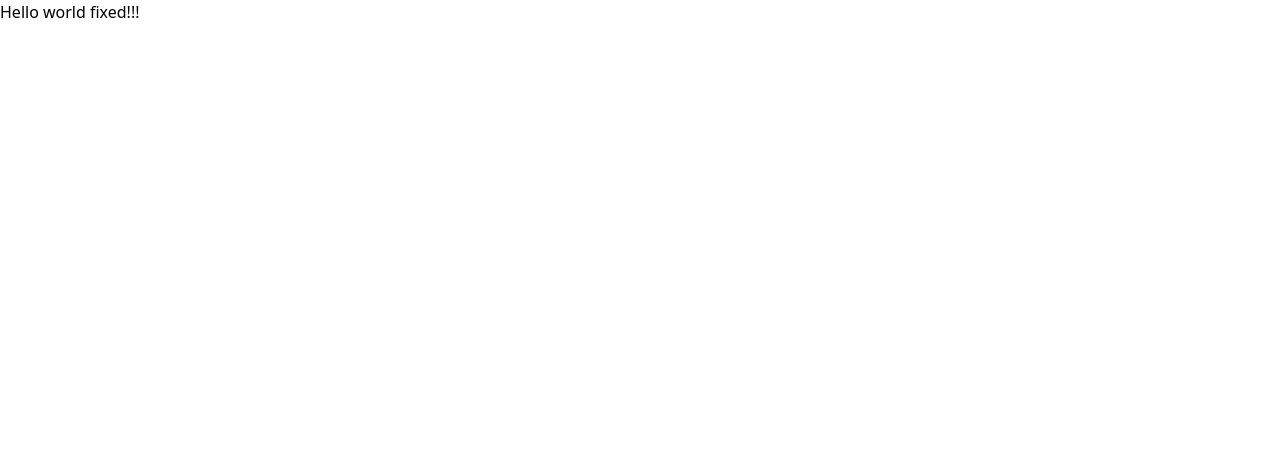
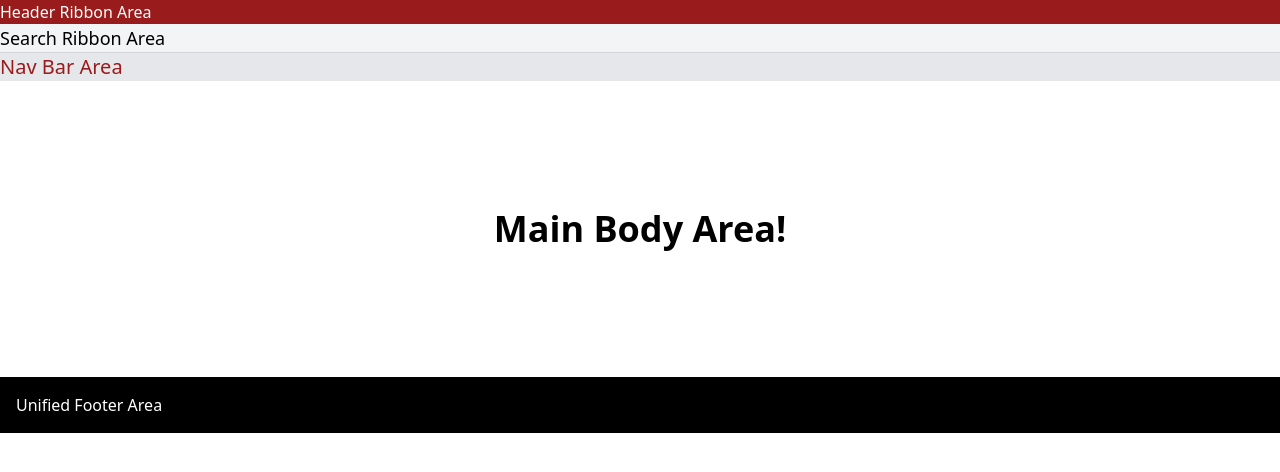
Before and after one commit to AngelineZhu/react_demo_new_world, a React (Create React App) app: page / in a window 1280 px wide. Shown: the top 472 px of the page. Built offline with nearby package versions, Linux system fonts and the light colour scheme.

Commit message:
Unified Layout

```diff
--- a/src/App.js
+++ b/src/App.js
@@ -1,10 +1,8 @@
+import HomePage from "./HomePage/HomePage";
 
 function App() {
   return (
-    <div className="">
-      Hello world
-      fixed!!!
-    </div>
+      <HomePage></HomePage>
   );
 }
 
--- /dev/null
+++ b/src/HomePage/HomePage.js
@@ -0,0 +1,22 @@
+import React from 'react';
+import UnifiedFooter from '../Unified/UnifiedFooter';
+import UnifiedHeader from '../Unified/UnifiedHeader';
+
+function HomePage() {
+    return (
+        <div>
+            {/* Unified Header */}
+            <UnifiedHeader></UnifiedHeader>
+            {/* MainBody */}
+            <div>
+                <div class="py-32 text-center">
+                    <h2 class="font-extrabold text-4xl">Main Body Area!</h2>
+                </div>
+            </div>
+            {/* Unified Footer */}
+            <UnifiedFooter></UnifiedFooter>
+        </div>
+    );
+}
+
+export default HomePage;
--- /dev/null
+++ b/src/Unified/UnifiedFooter.js
@@ -0,0 +1,13 @@
+import React from 'react';
+
+function UnifiedFooter(){
+    return(
+        <div className="bg-black text-white">
+            <div className="p-4">
+                Unified Footer Area
+            </div>
+        </div>
+    );
+}
+
+export default UnifiedFooter;
--- /dev/null
+++ b/src/Unified/UnifiedHeader.js
@@ -0,0 +1,24 @@
+import React from 'react';
+
+function UnifiedHeader(){
+    return(
+        <div>
+            {/* Header Ribbon */}
+            <div className="bg-red-800 text-white text-md">
+                Header Ribbon Area
+            </div>
+            {/* Search Ribbon */}
+            <div className="bg-gray-100 text-black text-lg">
+                Search Ribbon Area
+            </div>
+            {/* Nav Ribbon */}
+            <nav className="bg-gray-200 border-t border-gray-300 text-xl text-red-800">
+                <div>
+                    Nav Bar Area
+                </div>
+            </nav>
+        </div>
+    );
+}
+
+export default UnifiedHeader;
```
